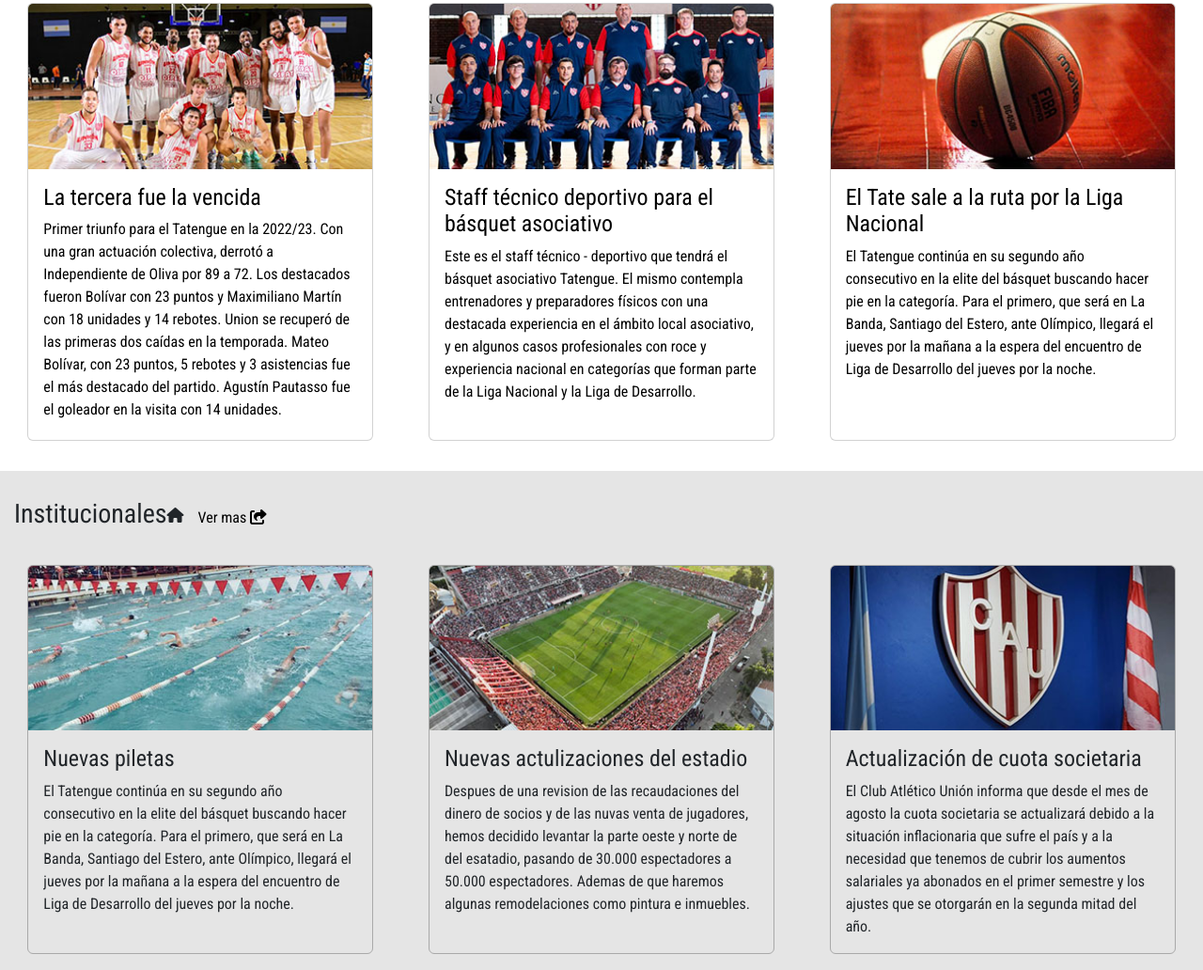
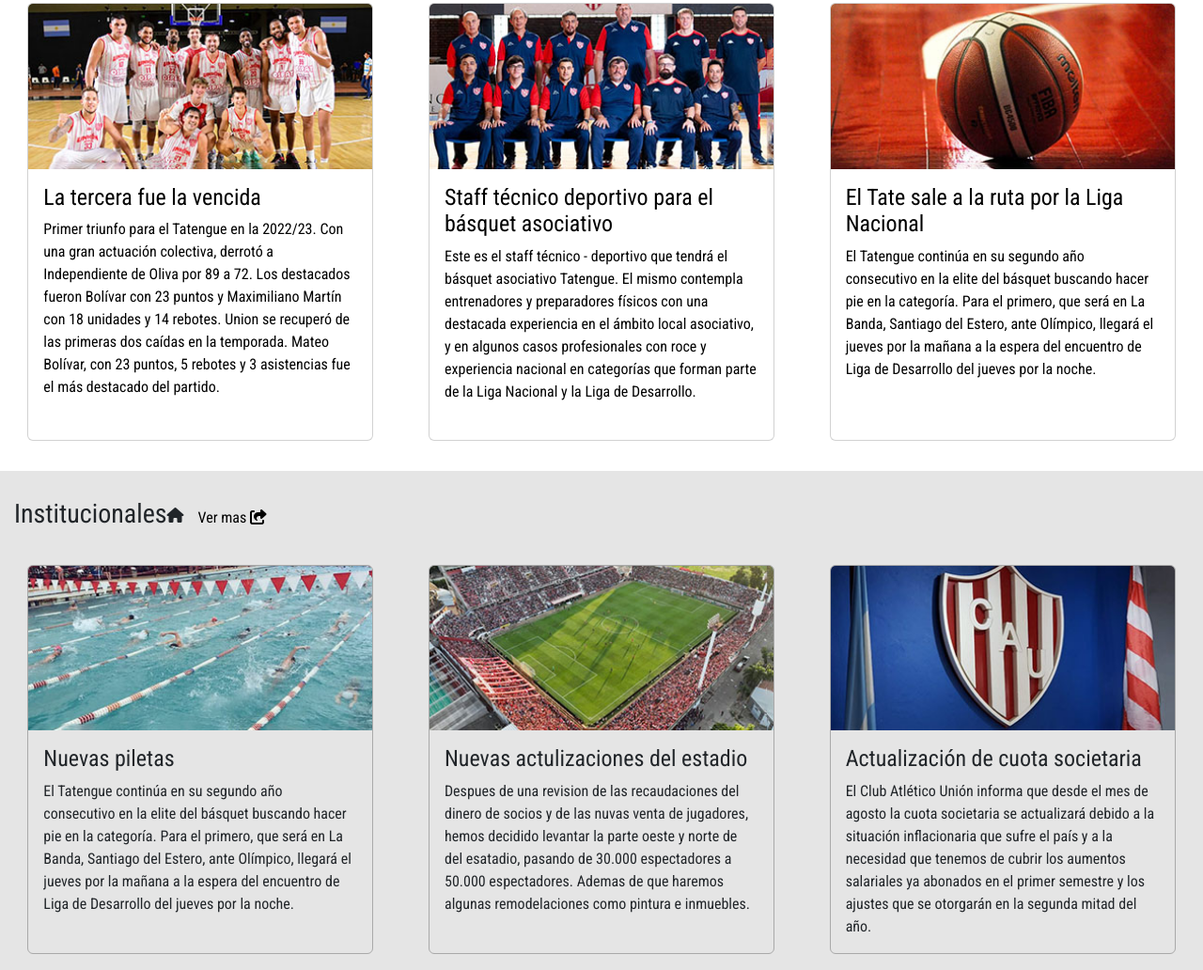
Before and after one commit to AgusParedes/repositorio_coderhouse, a plain HTML site: page pages/noticias.html in a window 1280 px wide. Shown: the part 1371-2403 px from the top of the page at 94% size. Drawn offline with nearby package versions, Linux system fonts and the light colour scheme; files whose address does not match are found by name.

Commit message:
Arreglo texto noticia basquet

```diff
--- a/pages/noticias.html
+++ b/pages/noticias.html
@@ -188,7 +188,7 @@
                     <img src="../img/noticias/noticia_basquet1.jpeg" class="card-img-top" alt="...">
                     <div class="card-body">
                         <h4>La tercera fue la vencida</h4>
-                      <p class="card-text">Primer triunfo para el Tatengue en la 2022/23. Con una gran actuación colectiva, derrotó a Independiente de Oliva por 89 a 72. Los destacados fueron Bolívar con 23 puntos y Maximiliano Martín con 18 unidades y 14 rebotes. Union se recuperó de las primeras dos caídas en la temporada. Mateo Bolívar, con 23 puntos, 5 rebotes y 3 asistencias fue el más destacado del partido. Agustín Pautasso fue el goleador en la visita con 14 unidades.</p>
+                      <p class="card-text">Primer triunfo para el Tatengue en la 2022/23. Con una gran actuación colectiva, derrotó a Independiente de Oliva por 89 a 72. Los destacados fueron Bolívar con 23 puntos y Maximiliano Martín con 18 unidades y 14 rebotes. Union se recuperó de las primeras dos caídas en la temporada. Mateo Bolívar, con 23 puntos, 5 rebotes y 3 asistencias fue el más destacado del partido.</p>
                     </div>
                 </div>
               </a>
```
